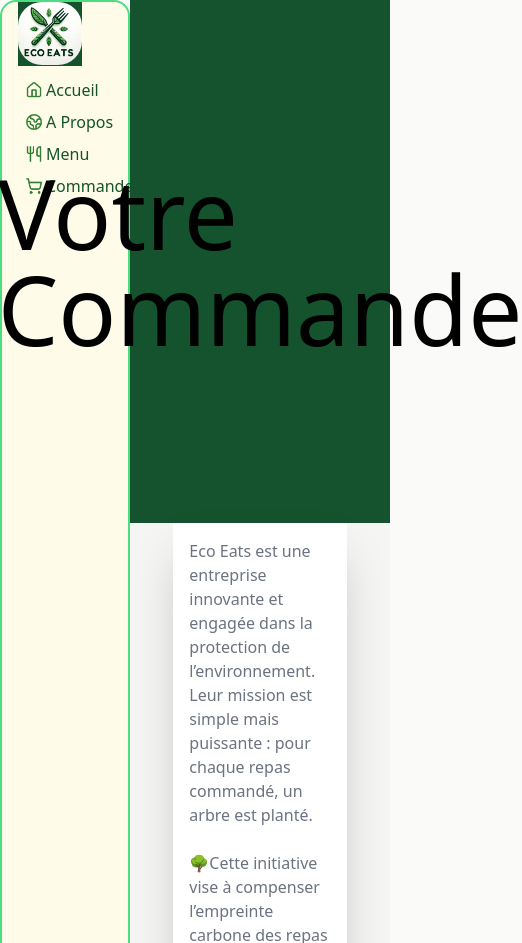
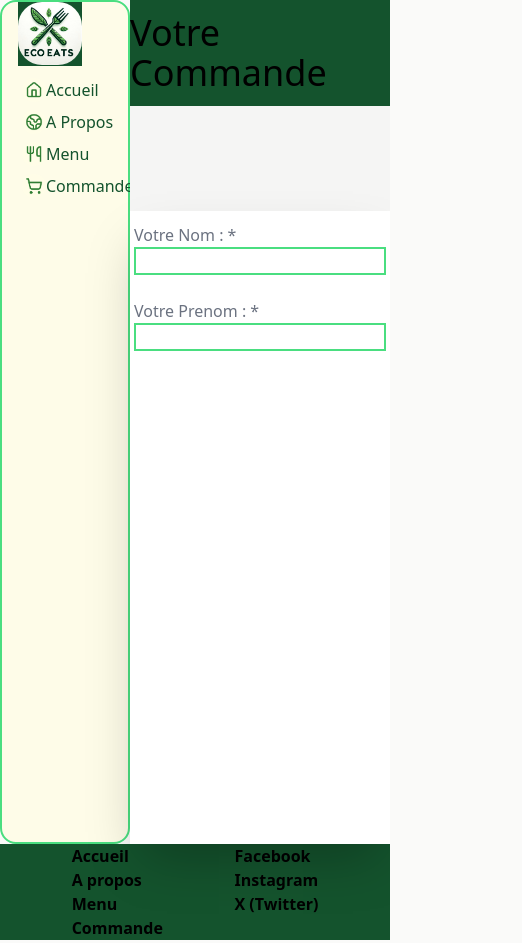
Before and after one commit to Lemon-Cake96/EVA-Eco-Eats, a website: page Contact/commande.html in a window 390 px wide. Shown: the top 943 px of the page, 522 px wide, since content can reach past the window. Drawn offline with Linux system fonts and the light colour scheme.

Commit message:
phone size form

```diff
--- a/Contact/commande.html
+++ b/Contact/commande.html
@@ -42,33 +42,22 @@
         </nav>
         <main class="bg-stone-100 col-span-2">
             <section class="grid grid-rows-4 grid-cols-6 min-h-screen">
-                <div class="bg-green-900 col-span-6">
-                    <p class="flex justify-center items-center h-full w-full text-8xl">Votre Commande</p>
+                <div class="bg-green-900 col-span-6 h-2/4 md:h-full">
+                    <p class="flex justify-center items-center h-full w-full text-4xl md:text-8xl">Votre Commande</p>
                 </div>
-                <article class="shadow-2xl p-4 text-gray-500 bg-white row-span-3 col-start-2 col-span-4">
-                    Eco Eats est une entreprise innovante et engagée dans la protection de l’environnement.
-                    <br>
-                    Leur mission est simple mais puissante : pour chaque repas commandé, un arbre est planté.
-                    <br>
-                    <br>
-                    🌳Cette initiative vise à compenser l’empreinte carbone des repas tout en contribuant à
-                    la reforestation et à la biodiversité.
-                    <br>
-                    <br>
-                    En choisissant Eco Eats, les clients participent activement à la lutte contre le changement
-                    climatique et à la préservation de notre planète.
-                    <br>
-                    <br>
-                    L’entreprise collabore avec diverses organisations de reforestation pour s’assurer que les arbres
-                    plantés ont un impact positif durable.
-                    <br>
-                    <br>
-                    En plus de leur engagement écologique, Eco Eats s’efforce de proposer des repas délicieux
-                    et équilibrés, mettant en avant des ingrédients locaux et de saison.
-                    <br>
-                    <br>
-                    En résumé, Eco Eats combine plaisir culinaire et responsabilité environnementale,
-                    offrant une manière simple et efficace de faire une différence à chaque repas
+                <article class="shadow-2xl text-gray-500 bg-white row-span-3 col-start-1 col-span-6
+                md:col-start-2 md:col-span-4">
+                    <form class="flex flex-col xl:flex-row">
+                        <!--Container test-->
+                        <div class="px-1 py-3 w-auto h-auto flex flex-col ">
+                            <label for="lname">Votre Nom : *</label>
+                            <input type="text" name="lname" id="lname" class="border-2 border-green-400">
+                        </div>
+                        <div class="px-1 py-3 w-auto h-auto flex flex-col">
+                            <label for="fname">Votre Prenom : *</label>
+                            <input type="text" name="fname" id="fname" class="border-2 border-green-400">
+                        </div>
+                    </form>
                 </article>
             </section>
         </main>
```
Also changed, not shown: output.css.
